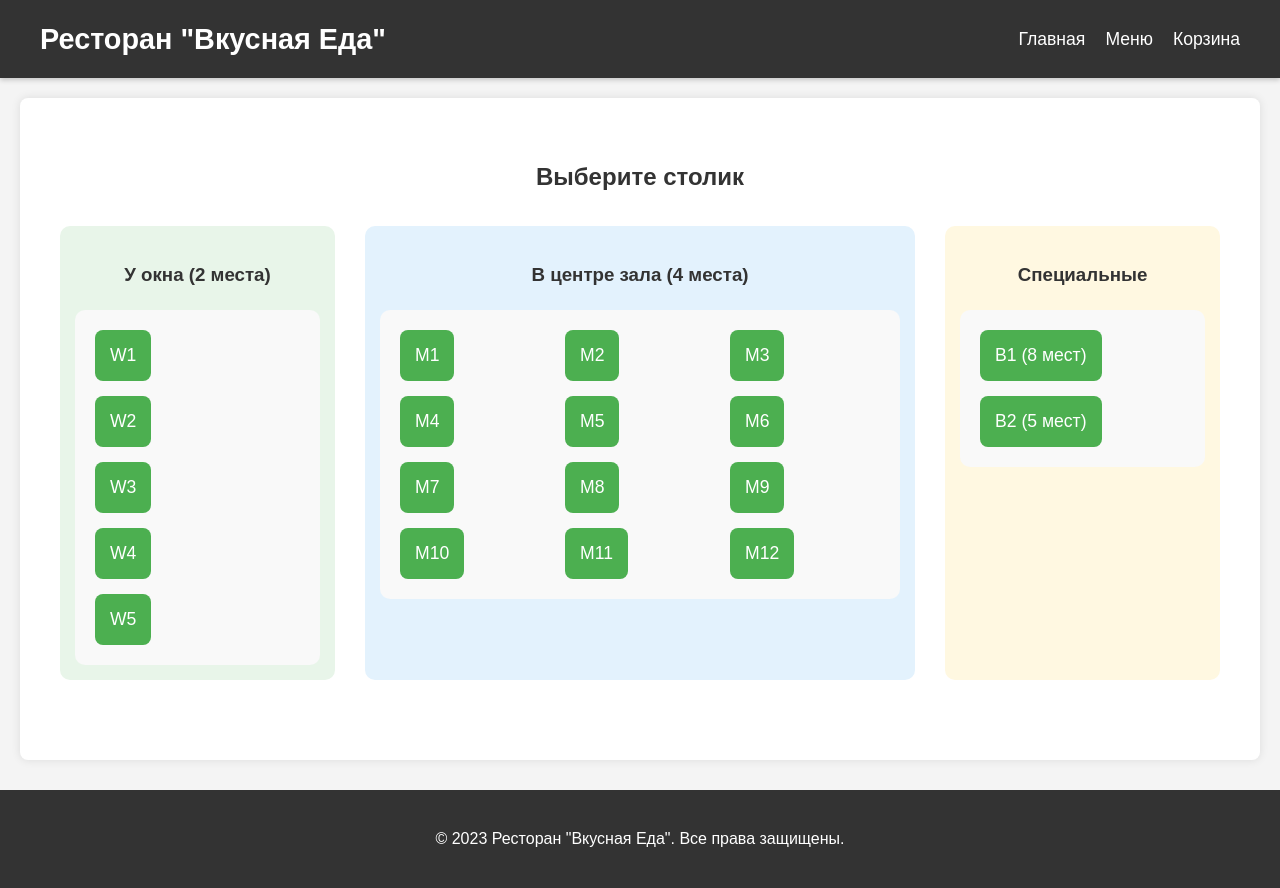
After one commit to Alex-i-ART/restaurant-flask-app, a Flask app: page /select_table in a window 1280 px wide. The commit adds this page. Run offline with Flask 3, Linux system fonts and the light colour scheme.

Commit message:
Добавление интерактивной карты

```diff
--- a/app.py
+++ b/app.py
@@ -13,6 +13,36 @@ menu_items = [
     {"id": 4, "name": "Стейк Рибай", "price": 1200, "description": "Сочный стейк из мраморной говядины с гарниром на выбор.", "ingredients": ["говядина рибай", "соль", "перец", "оливковое масло", "розмарин"]},
     {"id": 5, "name": "Чизкейк Нью-Йорк", "price": 300, "description": "Нежный сливочный десерт с ягодным соусом.", "ingredients": ["сливочный сыр", "печенье", "сливки", "сахар", "ягоды"]},
 ]
+
+# Добавим в app.py после menu_items
+tables = {
+    'window': [{'id': i, 'number': f'W{i}', 'seats': 2, 'status': 'free'} for i in range(1, 6)],
+    'middle': [{'id': i, 'number': f'M{i}', 'seats': 4, 'status': 'free'} for i in range(1, 13)],
+    'special': [
+        {'id': 1, 'number': 'B1', 'seats': 8, 'status': 'free', 'type': 'big_table'},
+        {'id': 2, 'number': 'B2', 'seats': 5, 'status': 'free', 'type': 'bar'}
+    ]
+}
+
+@app.route('/select_table')
+def select_table():
+    """Страница выбора столика"""
+    return render_template('select_table.html', tables=tables)
+
+@app.route('/set_table', methods=['POST'])
+def set_table():
+    """Установка выбранного столика"""
+    table_number = request.form.get('table_number')
+
+    # Находим столик и меняем его статус
+    for category in tables.values():
+        for table in category:
+            if table['number'] == table_number:
+                table['status'] = 'reserved'
+                session['selected_table'] = table
+                return redirect(url_for('menu'))
+
+    return redirect(url_for('select_table'))
 
 @app.route('/')
 def index():
@@ -85,32 +115,41 @@ def update_cart():
 
 @app.route('/place_order', methods=['POST'])
 def place_order():
-    """
-    Обрабатывает оформление заказа.
-    """
     cart = session.get('cart', {})
     if not cart:
-        return redirect(url_for('view_cart')) # Нельзя оформить пустой заказ
+        return redirect(url_for('view_cart'))
+
+    # Проверяем, выбран ли столик
+    if 'selected_table' not in session:
+        return redirect(url_for('select_table'))
 
     order_date = request.form.get('order_date')
     order_time = request.form.get('order_time')
     num_people = request.form.get('num_people')
 
     total_price = sum(item['price'] * item['quantity'] for item in cart.values())
-    order_id = str(uuid.uuid4()) # Генерируем уникальный ID заказа
+    order_id = str(uuid.uuid4())
 
-    # В реальном приложении эти данные сохранялись бы в базу данных
-    # Для примера сохраним в сессию, чтобы показать на странице подтверждения
     session['last_order'] = {
         'id': order_id,
         'items': cart,
         'total': total_price,
         'date': order_date,
         'time': order_time,
-        'people': num_people
+        'people': num_people,
+        'table': session['selected_table']  # Добавляем информацию о столике
     }
 
-    session.pop('cart', None) # Очищаем корзину после оформления заказа
+    # Освобождаем столик после оформления заказа
+    table_number = session['selected_table']['number']
+    for category in tables.values():
+        for table in category:
+            if table['number'] == table_number:
+                table['status'] = 'free'
+                break
+
+    session.pop('cart', None)
+    session.pop('selected_table', None)
     return redirect(url_for('order_confirmation'))
 
 @app.route('/order_confirmation')
--- a/static/css/style.css
+++ b/static/css/style.css
@@ -387,3 +387,86 @@ h1, h2, h3 {
         font-size: 2rem;
     }
 }
+
+/* Table Selection Styles */
+.table-selection {
+    padding: 20px;
+}
+
+.restaurant-layout {
+    display: grid;
+    grid-template-columns: 1fr 2fr 1fr;
+    gap: 30px;
+    margin-top: 30px;
+}
+
+.tables-container {
+    display: grid;
+    gap: 15px;
+    padding: 20px;
+    background-color: #f9f9f9;
+    border-radius: 10px;
+}
+
+.window-tables {
+    grid-template-columns: 1fr;
+}
+
+.middle-tables {
+    grid-template-columns: repeat(3, 1fr);
+}
+
+.special-tables {
+    grid-template-columns: 1fr;
+}
+
+.table-btn {
+    padding: 15px;
+    border: none;
+    border-radius: 8px;
+    background-color: #4CAF50;
+    color: white;
+    font-size: 1.1rem;
+    cursor: pointer;
+    transition: all 0.3s ease;
+    text-align: center;
+}
+
+.table-btn:hover:not(:disabled) {
+    background-color: #45a049;
+    transform: scale(1.05);
+}
+
+.table-btn.reserved {
+    background-color: #f44336;
+    cursor: not-allowed;
+    opacity: 0.7;
+}
+
+.table-btn:disabled {
+    cursor: not-allowed;
+}
+
+.restaurant-window {
+    background-color: #e8f5e9;
+    padding: 15px;
+    border-radius: 10px;
+}
+
+.restaurant-middle {
+    background-color: #e3f2fd;
+    padding: 15px;
+    border-radius: 10px;
+}
+
+.restaurant-special {
+    background-color: #fff8e1;
+    padding: 15px;
+    border-radius: 10px;
+}
+
+@media (max-width: 768px) {
+    .restaurant-layout {
+        grid-template-columns: 1fr;
+    }
+}
--- a/templates/order_confirmation.html
+++ b/templates/order_confirmation.html
@@ -15,6 +15,7 @@
                 <p><strong>Дата:</strong> {{ order.date }}</p>
                 <p><strong>Время:</strong> {{ order.time }}</p>
                 <p><strong>Количество человек:</strong> {{ order.people }}</p>
+                <p><strong>Столик:</strong> {{ order.table.number }} ({{ order.table.seats }} мест)</p>
                 <h3>Блюда:</h3>
                 <ul>
                     {% for item_name, item_data in order['items'].items()%}
--- /dev/null
+++ b/templates/select_table.html
@@ -0,0 +1,56 @@
+{% extends "base.html" %}
+
+{% block title %}Выбор столика{% endblock %}
+
+{% block content %}
+    <section class="table-selection">
+        <h1>Выберите столик</h1>
+
+        <div class="restaurant-layout">
+            <div class="restaurant-window">
+                <h3>У окна (2 места)</h3>
+                <div class="tables-container window-tables">
+                    {% for table in tables['window'] %}
+                        <form method="post" action="{{ url_for('set_table') }}">
+                            <input type="hidden" name="table_number" value="{{ table.number }}">
+                            <button type="submit" class="table-btn {% if table.status == 'reserved' %}reserved{% endif %}"
+                                    {% if table.status == 'reserved' %}disabled{% endif %}>
+                                {{ table.number }}
+                            </button>
+                        </form>
+                    {% endfor %}
+                </div>
+            </div>
+
+            <div class="restaurant-middle">
+                <h3>В центре зала (4 места)</h3>
+                <div class="tables-container middle-tables">
+                    {% for table in tables['middle'] %}
+                        <form method="post" action="{{ url_for('set_table') }}">
+                            <input type="hidden" name="table_number" value="{{ table.number }}">
+                            <button type="submit" class="table-btn {% if table.status == 'reserved' %}reserved{% endif %}"
+                                    {% if table.status == 'reserved' %}disabled{% endif %}>
+                                {{ table.number }}
+                            </button>
+                        </form>
+                    {% endfor %}
+                </div>
+            </div>
+
+            <div class="restaurant-special">
+                <h3>Специальные</h3>
+                <div class="tables-container special-tables">
+                    {% for table in tables['special'] %}
+                        <form method="post" action="{{ url_for('set_table') }}">
+                            <input type="hidden" name="table_number" value="{{ table.number }}">
+                            <button type="submit" class="table-btn {% if table.status == 'reserved' %}reserved{% endif %}"
+                                    {% if table.status == 'reserved' %}disabled{% endif %}>
+                                {{ table.number }} ({{ table.seats }} мест)
+                            </button>
+                        </form>
+                    {% endfor %}
+                </div>
+            </div>
+        </div>
+    </section>
+{% endblock %}
```
Also changed, not shown: templates/cart.html (+14 -0 lines).
